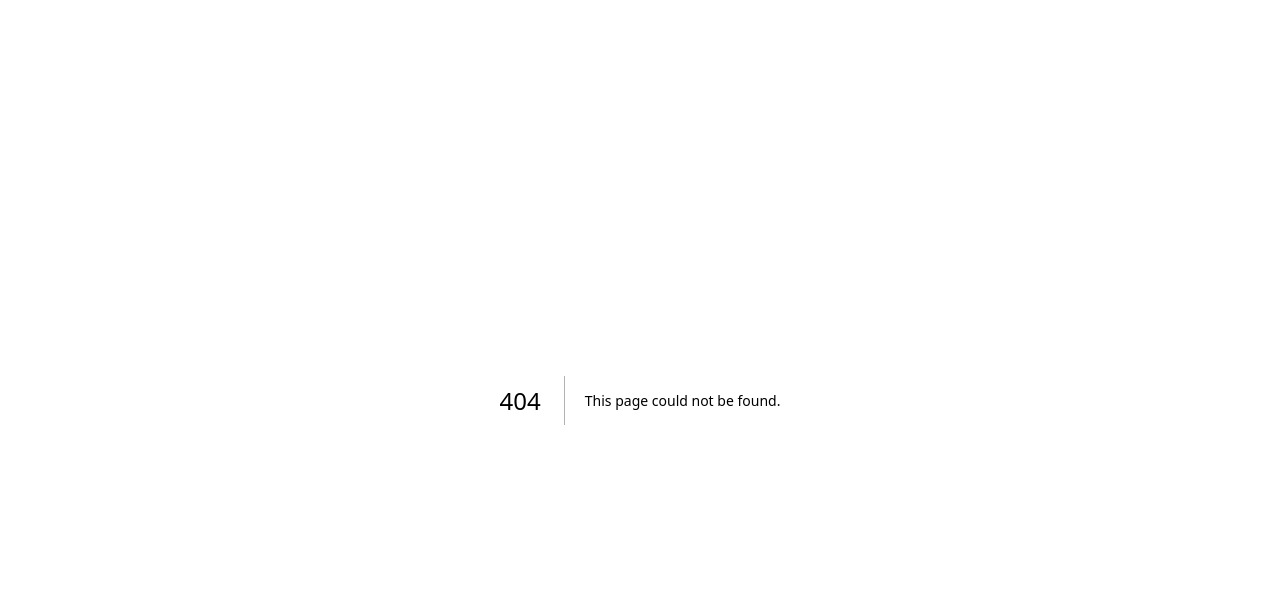
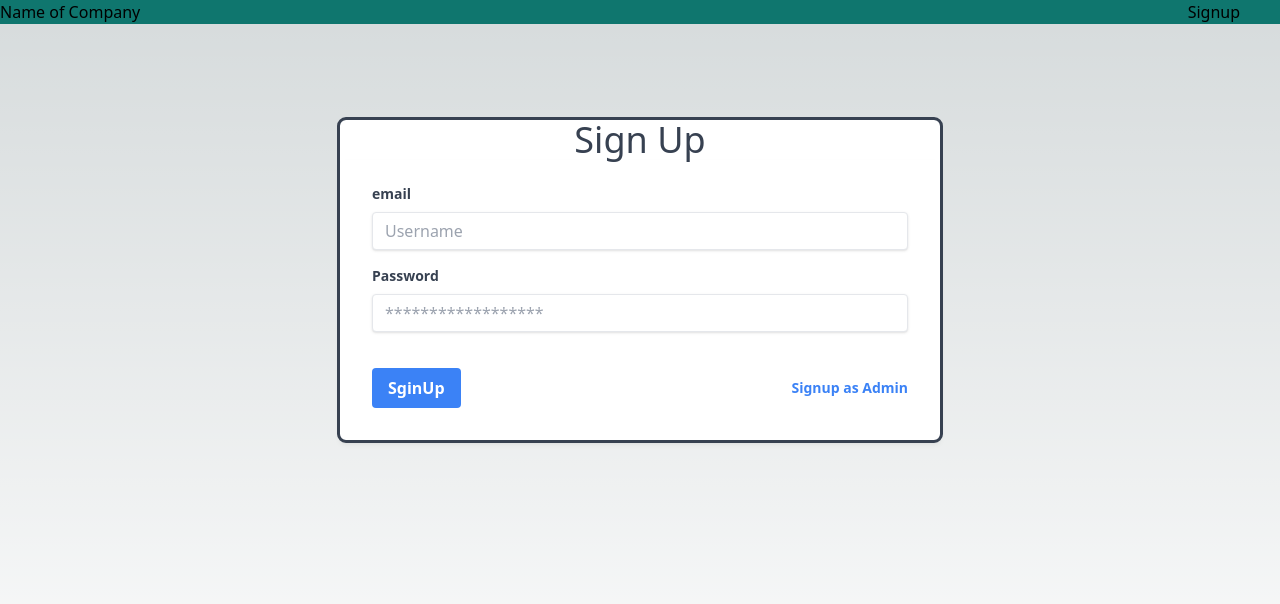
Before and after one commit to xanax02/bee-ete, a Next.js app: page /signup in a window 1280 px wide. Before the commit this address had no page. Shown: the top 604 px of the page. Built offline with nearby package versions, Linux system fonts and the light colour scheme.

Commit message:
bugged-navigation

```diff
--- a/components/Login.js
+++ b/components/Login.js
@@ -37,7 +37,7 @@ const Login = () => {
         {
             dispatch(authActions.login());
             router.replace('/')
-            console.log(auth)
+            // console.log(auth)
         }
 
 
--- a/components/Navigation.js
+++ b/components/Navigation.js
@@ -1,4 +1,5 @@
-import React from 'react'
+import Link from 'next/link';
+import { useState } from 'react';
 import { useSelector, useDispatch } from 'react-redux';
 import { authActions } from '@/store';
 import { useRouter } from 'next/router';
@@ -14,6 +15,14 @@ const Navigation = () => {
     router.replace('/signin');
   }
 
+  const [signupBut, setSignupBut] = useState(true);
+  console.log("navigation");
+  // console.log(signupBut);
+
+  const clickHandler = () => {
+    setSignupBut(!signupBut);
+  }
+
   return (
     <div className='flex justify-between bg-teal-700'>
         <div>
@@ -22,7 +31,8 @@ const Navigation = () => {
         <div className='flex justify-between px-10'>
             {auth && <h1 className='mx-10'>Booking</h1>}
             {auth && <button onClick={logoutHandler}>Logout</button>}
-            {!auth && <button>Signup</button>}
+            {!auth && signupBut && <Link href='/signup'><button onClick={clickHandler}>Signup</button></Link>}
+            {!auth && !signupBut && <Link href='/signin'><button onClick={clickHandler}>Signin</button></Link>}
         </div>
     </div>
   )
--- a/components/Signup.js
+++ b/components/Signup.js
@@ -51,7 +51,7 @@ const Signup = () => {
 
     return (
         <div className='w-[600px] outline mx-auto my-24 bg-white text-gray-700 rounded-md'>
-            <h2 className='text-center text-4xl'>Sign in</h2>
+            <h2 className='text-center text-4xl'>Sign Up</h2>
             <form className="bg-white shadow-md rounded px-8 pt-6 pb-8 mb-4" onSubmit={submitHandler}>
                 <div className="mb-4">
                     <label className="block text-gray-700 text-sm font-bold mb-2" htmlFor="username">
--- a/pages/index.js
+++ b/pages/index.js
@@ -4,7 +4,6 @@ import Head from 'next/head'
 import styles from '@/styles/Home.module.css'
 import Login from '@/components/Login'
 import Navigation from '@/components/Navigation'
-import Signup from '@/components/Signup'
 import { useState, useEffect } from 'react';
 import { useRouter } from 'next/router'
 import { useSelector } from 'react-redux'
@@ -35,7 +34,6 @@ export default function Home() {
       </Head>
       <Navigation />
       <h1>Hello NextJs</h1>
-      {/* {!<Signup />} */}
     </>
   )
 }
--- /dev/null
+++ b/pages/signup.js
@@ -0,0 +1,11 @@
+import Navigation from "@/components/Navigation";
+import Signup from "@/components/Signup";
+
+export default function signup() {
+    return(
+        <>
+        <Navigation />
+        <Signup />
+        </>
+    )
+}
```
